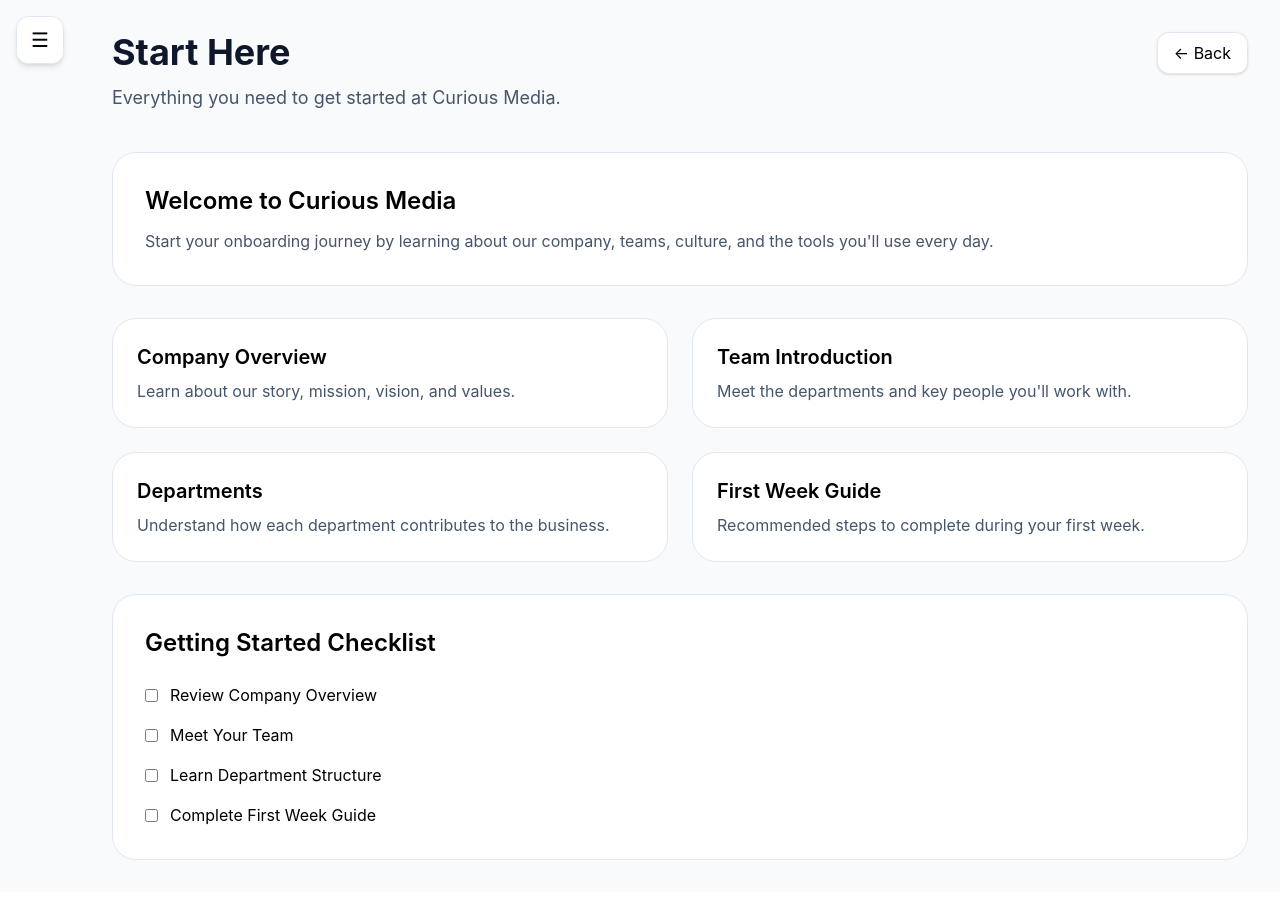
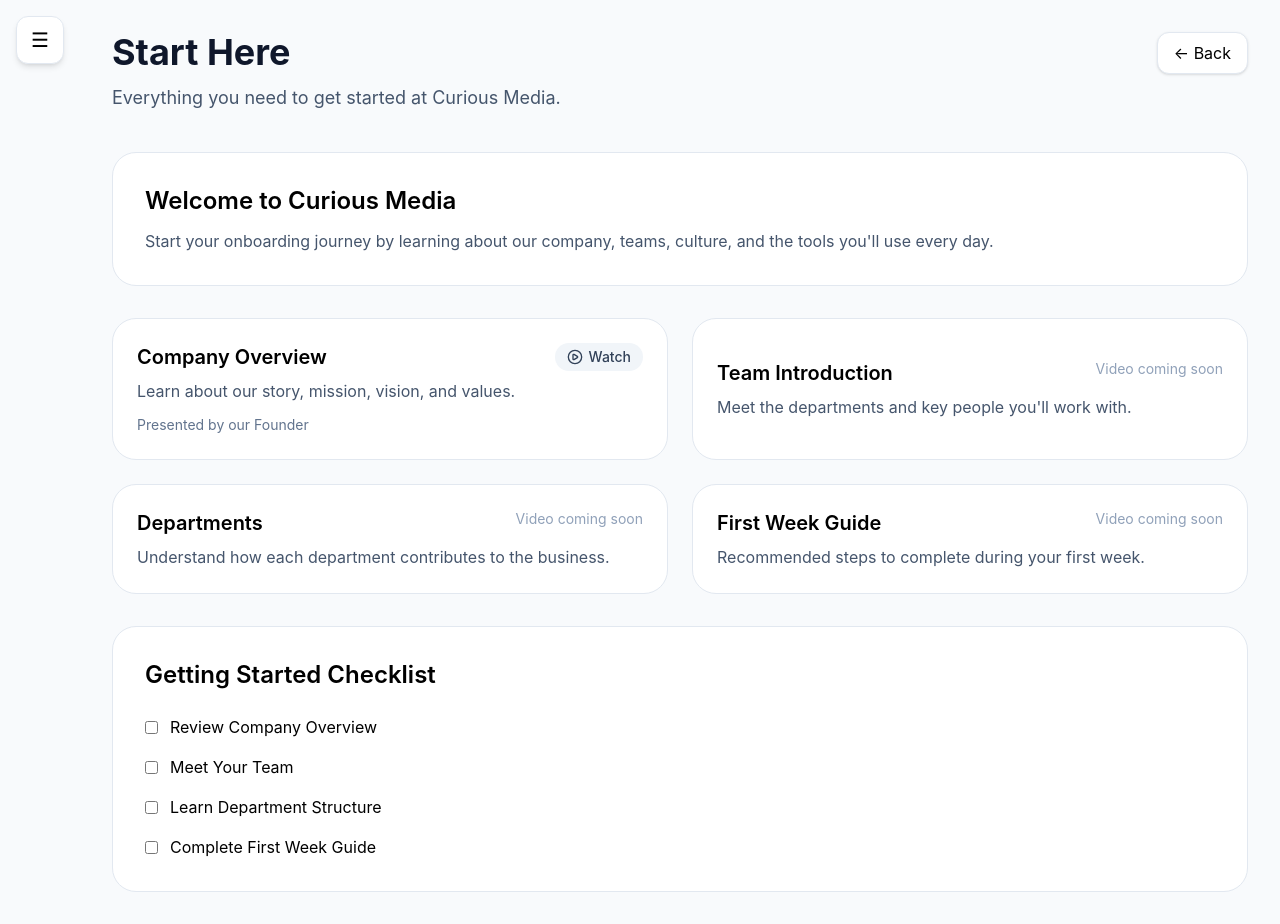
Before and after one commit to CuriousMedia-dash/Curious-Academy, a React (Vite) app: page /start-here in a window 1280 px wide. Before the commit the page ends 892 px from the top, so only its background shows below. Built offline with nearby package versions, Linux system fonts and the light colour scheme.

Commit message:
Add Company Overview video to Start Here page

```diff
--- /dev/null
+++ b/src/components/VideoModal.jsx
@@ -0,0 +1,80 @@
+import { useEffect } from "react";
+import { X } from "lucide-react";
+
+// Turns common share links into embeddable URLs.
+// Returns { type: "iframe" | "video", src }.
+export function resolveVideo(url) {
+  if (!url) return null;
+
+  const yt = url.match(
+    /(?:youtube\.com\/(?:watch\?v=|embed\/|shorts\/)|youtu\.be\/)([\w-]{11})/
+  );
+  if (yt) return { type: "iframe", src: `https://www.youtube.com/embed/${yt[1]}` };
+
+  const drive = url.match(/drive\.google\.com\/file\/d\/([^/]+)/);
+  if (drive)
+    return { type: "iframe", src: `https://drive.google.com/file/d/${drive[1]}/preview` };
+
+  const loom = url.match(/loom\.com\/share\/([\w]+)/);
+  if (loom) return { type: "iframe", src: `https://www.loom.com/embed/${loom[1]}` };
+
+  // Anything else is treated as a direct video file (e.g. /videos/company-overview.mp4)
+  return { type: "video", src: url };
+}
+
+export default function VideoModal({ title, video, onClose }) {
+  useEffect(() => {
+    const onKey = (e) => e.key === "Escape" && onClose();
+    document.addEventListener("keydown", onKey);
+    document.body.style.overflow = "hidden";
+    return () => {
+      document.removeEventListener("keydown", onKey);
+      document.body.style.overflow = "";
+    };
+  }, [onClose]);
+
+  const resolved = resolveVideo(video);
+
+  return (
+    <div
+      className="fixed inset-0 z-50 flex items-center justify-center bg-slate-900/70 p-4"
+      onClick={onClose}
+    >
+      <div
+        className="w-full max-w-5xl bg-white rounded-3xl overflow-hidden shadow-xl"
+        onClick={(e) => e.stopPropagation()}
+      >
+        <div className="flex items-center justify-between px-6 py-4 border-b border-slate-200">
+          <h3 className="text-xl font-semibold text-slate-900">{title}</h3>
+          <button
+            onClick={onClose}
+            aria-label="Close video"
+            className="p-2 rounded-lg hover:bg-slate-100 transition"
+          >
+            <X size={20} />
+          </button>
+        </div>
+
+        <div className="bg-black">
+          {resolved?.type === "iframe" ? (
+            <iframe
+              className="w-full aspect-video"
+              src={resolved.src}
+              title={title}
+              allow="autoplay; encrypted-media; picture-in-picture"
+              allowFullScreen
+            />
+          ) : (
+            <video
+              className="w-full aspect-video"
+              src={resolved?.src}
+              controls
+              autoPlay
+              controlsList="nodownload"
+            />
+          )}
+        </div>
+      </div>
+    </div>
+  );
+}
--- /dev/null
+++ b/src/data/onboarding.js
@@ -0,0 +1,30 @@
+// Recorded onboarding sessions shown on the Start Here page.
+//
+// To add a video, set `video` to either:
+//   - a file placed in public/videos/  ->  "/videos/company-overview.mp4"
+//   - a YouTube (unlisted), Google Drive, or Loom share link
+// Leave `video` empty and the card shows "Video coming soon".
+
+export const onboardingSections = [
+  {
+    title: "Company Overview",
+    description: "Learn about our story, mission, vision, and values.",
+    presenter: "our Founder",
+    video: "https://www.youtube.com/watch?v=Z2cTVhzZpgY",
+  },
+  {
+    title: "Team Introduction",
+    description: "Meet the departments and key people you'll work with.",
+    video: "",
+  },
+  {
+    title: "Departments",
+    description: "Understand how each department contributes to the business.",
+    video: "",
+  },
+  {
+    title: "First Week Guide",
+    description: "Recommended steps to complete during your first week.",
+    video: "",
+  },
+];
--- a/src/pages/StartHere.jsx
+++ b/src/pages/StartHere.jsx
@@ -1,6 +1,12 @@
+import { useState } from "react";
+import { PlayCircle } from "lucide-react";
 import Sidebar from "../components/Sidebar";
+import VideoModal from "../components/VideoModal";
+import { onboardingSections } from "../data/onboarding";
 
 export default function StartHere() {
+  const [activeSection, setActiveSection] = useState(null);
+
   return (
     <div className="min-h-screen bg-slate-50">
       <Sidebar />
@@ -53,48 +59,51 @@
         {/* Onboarding Sections */}
 
         <div className="grid grid-cols-1 md:grid-cols-2 gap-6">
+          {onboardingSections.map((section) => {
+            const hasVideo = Boolean(section.video);
+            return (
+              <button
+                key={section.title}
+                type="button"
+                disabled={!hasVideo}
+                onClick={() => hasVideo && setActiveSection(section)}
+                className={`text-left bg-white border border-slate-200 rounded-3xl p-6 transition ${
+                  hasVideo ? "hover:shadow-md cursor-pointer" : "cursor-default"
+                }`}
+              >
+                <div className="flex items-start justify-between gap-4">
+                  <h3 className="text-xl font-semibold">{section.title}</h3>
+                  {hasVideo ? (
+                    <span className="shrink-0 inline-flex items-center gap-1.5 text-sm font-medium text-slate-700 bg-slate-100 rounded-full px-3 py-1">
+                      <PlayCircle size={16} />
+                      Watch
+                    </span>
+                  ) : (
+                    <span className="shrink-0 text-sm text-slate-400">
+                      Video coming soon
+                    </span>
+                  )}
+                </div>
 
-          <div className="bg-white border border-slate-200 rounded-3xl p-6 hover:shadow-md transition cursor-pointer">
-            <h3 className="text-xl font-semibold">
-              Company Overview
-            </h3>
+                <p className="mt-2 text-slate-600">{section.description}</p>
 
-            <p className="mt-2 text-slate-600">
-              Learn about our story, mission, vision, and values.
-            </p>
-          </div>
+                {section.presenter && (
+                  <p className="mt-3 text-sm text-slate-500">
+                    Presented by {section.presenter}
+                  </p>
+                )}
+              </button>
+            );
+          })}
+        </div>
 
-          <div className="bg-white border border-slate-200 rounded-3xl p-6 hover:shadow-md transition cursor-pointer">
-            <h3 className="text-xl font-semibold">
-              Team Introduction
-            </h3>
-
-            <p className="mt-2 text-slate-600">
-              Meet the departments and key people you'll work with.
-            </p>
-          </div>
-
-          <div className="bg-white border border-slate-200 rounded-3xl p-6 hover:shadow-md transition cursor-pointer">
-            <h3 className="text-xl font-semibold">
-              Departments
-            </h3>
-
-            <p className="mt-2 text-slate-600">
-              Understand how each department contributes to the business.
-            </p>
-          </div>
-
-          <div className="bg-white border border-slate-200 rounded-3xl p-6 hover:shadow-md transition cursor-pointer">
-            <h3 className="text-xl font-semibold">
-              First Week Guide
-            </h3>
-
-            <p className="mt-2 text-slate-600">
-              Recommended steps to complete during your first week.
-            </p>
-          </div>
-
-        </div>
+        {activeSection && (
+          <VideoModal
+            title={activeSection.title}
+            video={activeSection.video}
+            onClose={() => setActiveSection(null)}
+          />
+        )}
 
         {/* Progress Section */}
 
```
